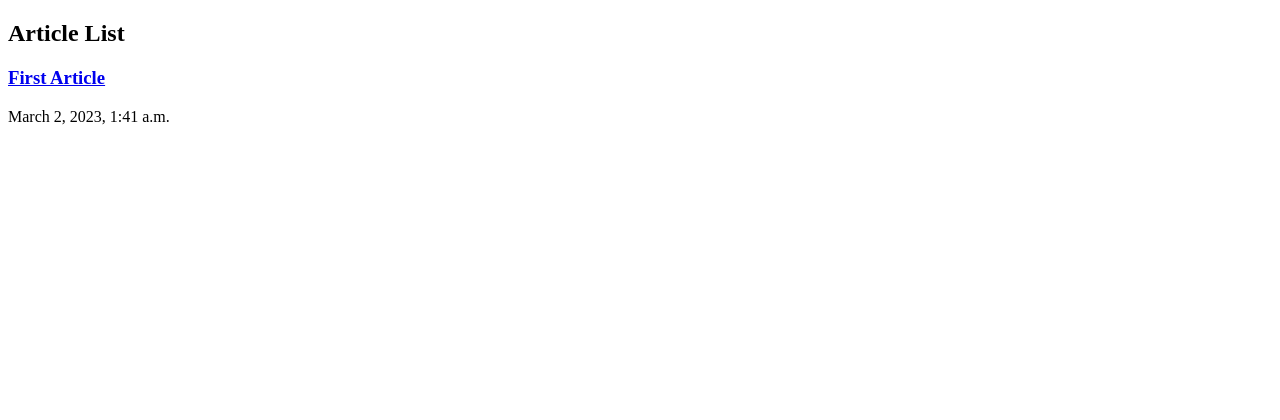
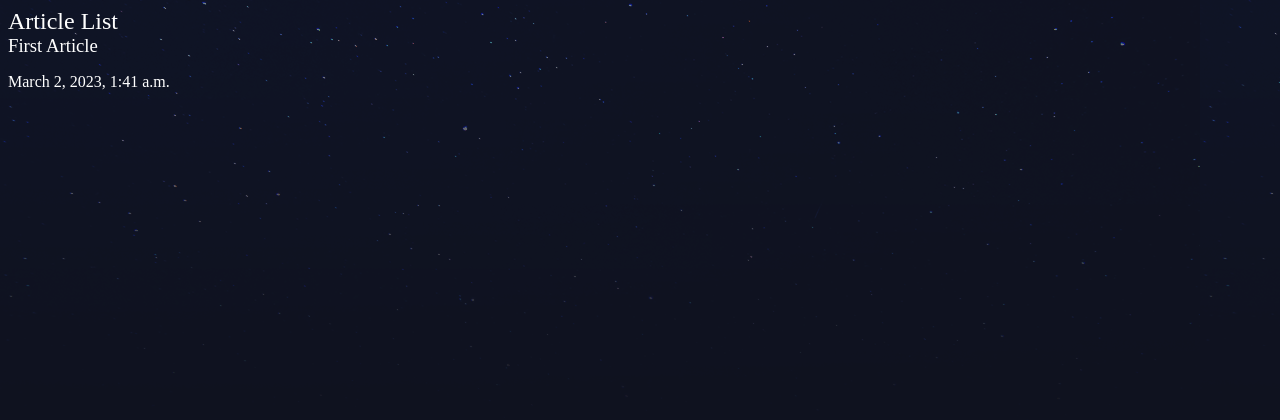
Before and after one commit to muddasirmd/Django-Projects, a Django app: page /articles/ in a window 1280 px wide. Shown: the top 420 px of the page. Run offline with Django 4.2, Linux system fonts and the light colour scheme; data comes from the database, SQL or seed files in the repository.

Commit message:
Style articles

```diff
--- a/django-blog/articles/models.py
+++ b/django-blog/articles/models.py
@@ -9,3 +9,6 @@ class Article(models.Model):
 
     def __str__(self) -> str:
         return self.title
+
+    def snippet(self):
+        return self.body[:50] + ('...' if len(self.body) > 50 else "")
--- a/django-blog/articles/templates/articles/article_list.html
+++ b/django-blog/articles/templates/articles/article_list.html
@@ -1,23 +1,16 @@
-<!DOCTYPE html>
-<html>
-    <head>
-        <meta charset="utf-8">
-        <meta http-equiv="X-UA-Compatible" content="IE=edge">
-        <title>Articles</title>
-        <meta name="description" content="">
-        <meta name="viewport" content="width=device-width, initial-scale=1">
-        <link rel="stylesheet" href="">
-    </head>
-    <body>
+{% extends 'base_layout.html' %}
+
+{% block content %}
+
 <h2>Article List</h2>
 <div class="articles">
     {% for article in articles %}
     <div class="article">
         <h3><a href="#">{{ article.title }}</a></h3>
-                <p>{{ article.body }}</p>
+        <p>{{ article.snippet }}</p>
         <p>{{ article.date }}</p>
     </div>
     {% endfor %}
 </div>
-    </body>
-</html>
+
+{% endblock %}
--- /dev/null
+++ b/django-blog/assets/styles.css
@@ -0,0 +1,20 @@
+body{
+    background-color: #0f121f;
+    background-image: url(/static/stars.png);
+    background-repeat-y: no-repeat;
+    color: #fff;
+}
+
+body *{
+    font-family: Ubuntu;
+}
+
+h1, h2, h3, h4, h5{
+    font-weight: normal;
+    margin: 0;
+}
+
+a, a:hover, a:visited{
+    color: #fff;
+    text-decoration: none;
+}
--- a/django-blog/blog/settings.py
+++ b/django-blog/blog/settings.py
@@ -11,6 +11,7 @@ https://docs.djangoproject.com/en/4.1/ref/settings/
 """
 
 from pathlib import Path
+import os
 
 # Build paths inside the project like this: BASE_DIR / 'subdir'.
 BASE_DIR = Path(__file__).resolve().parent.parent
@@ -118,6 +119,9 @@ USE_TZ = True
 # https://docs.djangoproject.com/en/4.1/howto/static-files/
 
 STATIC_URL = 'static/'
+STATICFILES_DIRS = (
+    os.path.join(BASE_DIR,'assets'),
+    )
 
 # Default primary key field type
 # https://docs.djangoproject.com/en/4.1/ref/settings/#default-auto-field
--- a/django-blog/blog/urls.py
+++ b/django-blog/blog/urls.py
@@ -16,6 +16,7 @@ Including another URLconf
 from django.contrib import admin
 from django.urls import path, include
 from . import views
+from django.contrib.staticfiles.urls import staticfiles_urlpatterns
 
 urlpatterns = [
     path('admin/', admin.site.urls),
@@ -23,3 +24,5 @@ urlpatterns = [
     path('about/', views.about),
     path('articles/', include('articles.urls')),
 ]
+
+urlpatterns += staticfiles_urlpatterns()
--- /dev/null
+++ b/django-blog/templates/base_layout.html
@@ -0,0 +1,19 @@
+{% load static %}
+<!DOCTYPE html>
+<html>
+    <head>
+        <meta charset="utf-8">
+        <meta http-equiv="X-UA-Compatible" content="IE=edge">
+        <title>Articles</title>
+        <meta name="description" content="">
+        <meta name="viewport" content="width=device-width, initial-scale=1">
+        <link rel="stylesheet" href="{% static 'styles.css' %}">
+    </head>
+    <body>
+        <div class="wrapper">
+            {% block content %}
+
+            {% endblock %}
+        </div>
+    </body>
+</html>
```
Also changed, not shown: django-blog/assets/stars.png (added). Lines whose indentation alone changed are shown as unchanged.
